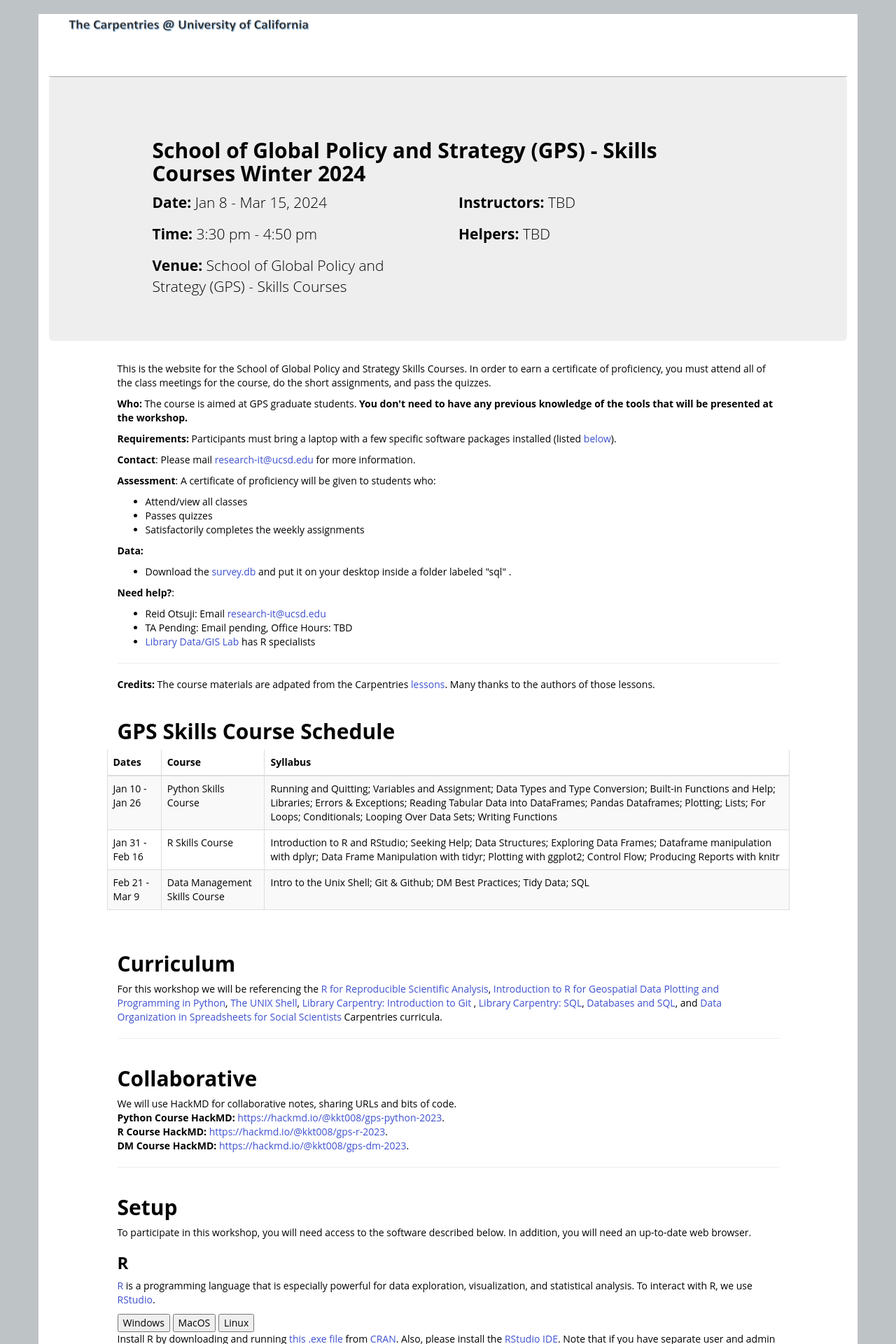
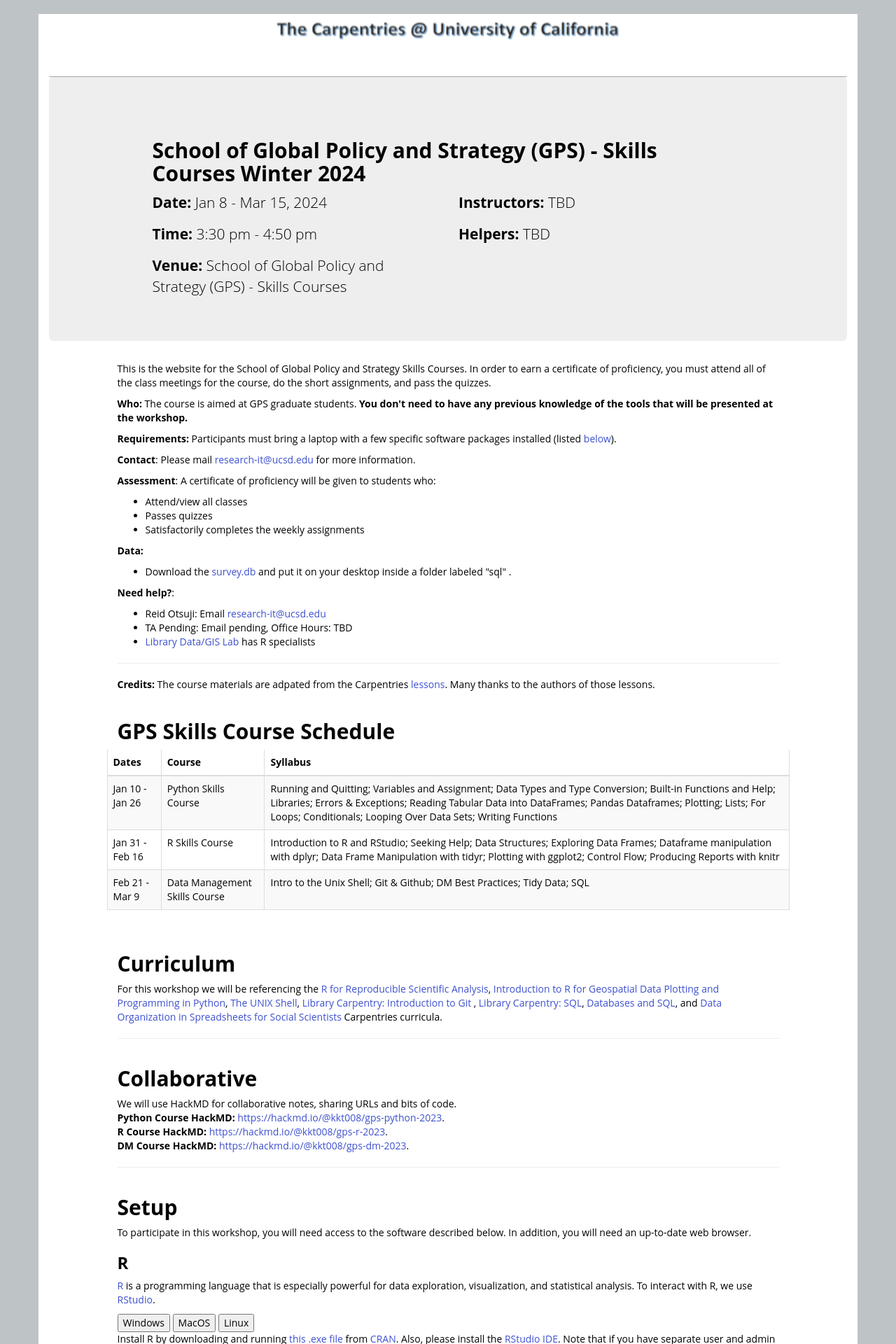
Before and after one commit to ucsdlib/WIN2024-GPS-Skills-Courses, a Jekyll site: the page built from index.html, in a window 1280 px wide. Shown: the top 1920 px of the page at 70% size. Built offline with Jekyll 4.4.1, drawn with Linux system fonts in a browser that asks for light colours; nearby versions of some CDN libraries; library files that are not in the unit come from our copies.

Commit message:
Update banner.html

```diff
--- a/_includes/banner.html
+++ b/_includes/banner.html
@@ -1,3 +1,3 @@
 <div class="banner">
-  <img style="display: inline;margin-right: auto;margin-left: auto" alt="The Carpentries at UC" src="{{ site.workshop_site }}/assets/thecarpentriesuc2.png">
+  <img style="display: block;margin-right: auto;margin-left: auto;width: 50%" alt="The Carpentries at UC" src="{{ site.workshop_site }}/assets/thecarpentriesuc2.png">
 </div>
```
